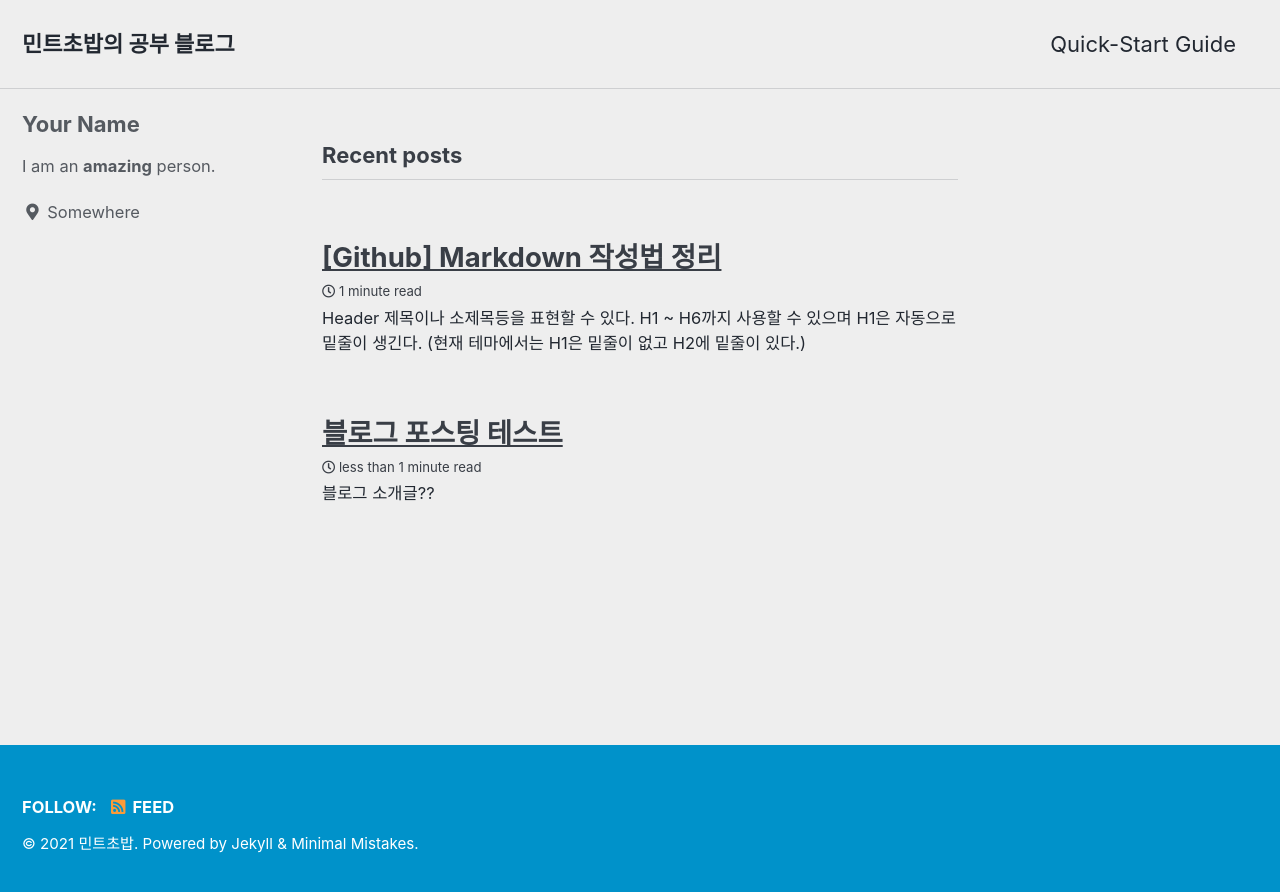
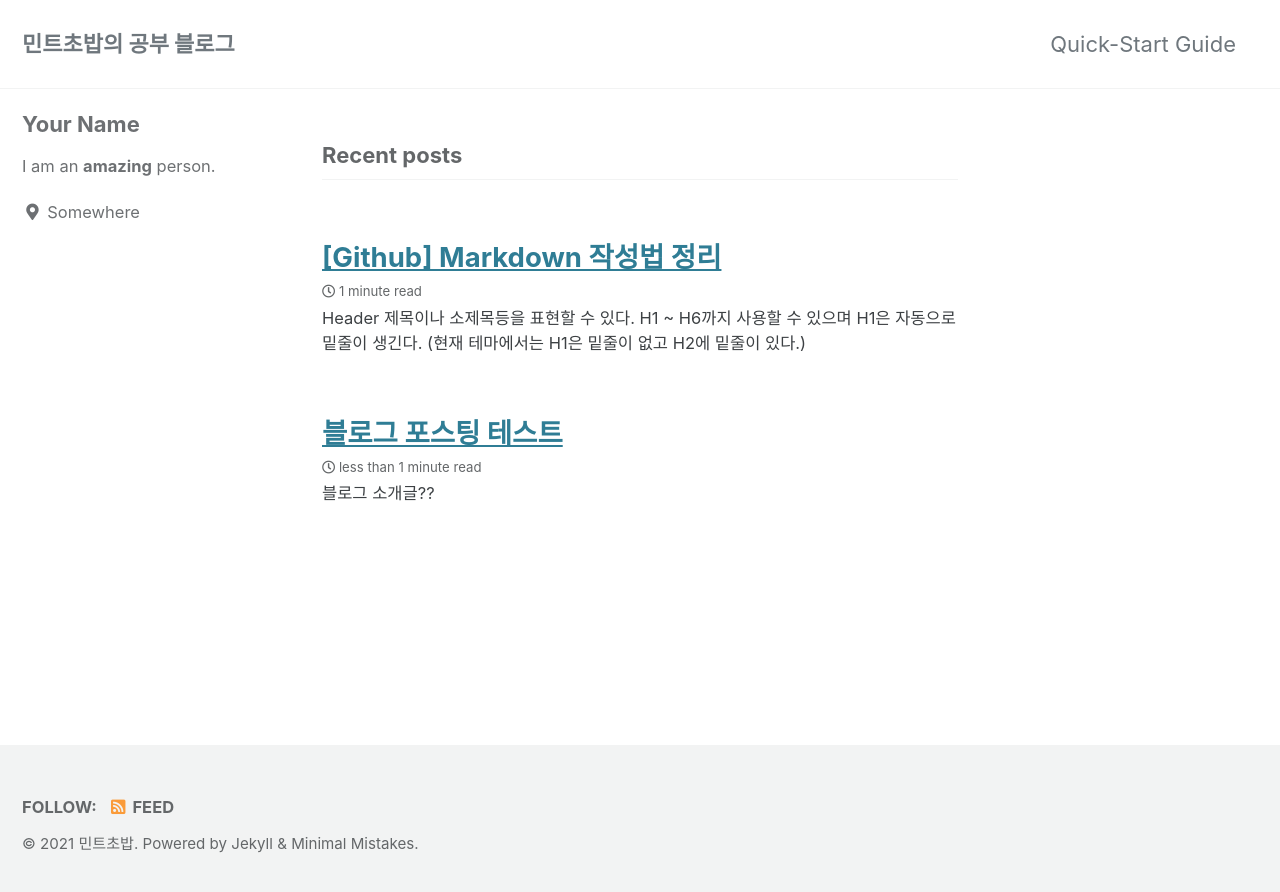
Before and after one commit to mintchobab/mintchobab.github.io, a Jekyll site: the page built from index.html, in a window 1280 px wide. Shown: the top 892 px of the page. Built offline with Jekyll 4.4.1, drawn with Linux system fonts in a browser that asks for light colours; cached includes are drawn as plain includes; some web fonts are replaced; the list of posts is cut into pages by our own code.

Commit message:
Update _config.yml

```diff
--- a/_config.yml
+++ b/_config.yml
@@ -12,7 +12,7 @@
 
 # theme                  : "minimal-mistakes-jekyll"
 # remote_theme           : "mmistakes/minimal-mistakes"
-minimal_mistakes_skin    : "air" # "default" "air", "aqua", "contrast", "dark", "dirt", "neon", "mint", "plum", "sunrise"
+minimal_mistakes_skin    : "default" # "default" "air", "aqua", "contrast", "dark", "dirt", "neon", "mint", "plum", "sunrise"
 
 # Site Settings
 locale                   : "en-US"
```
